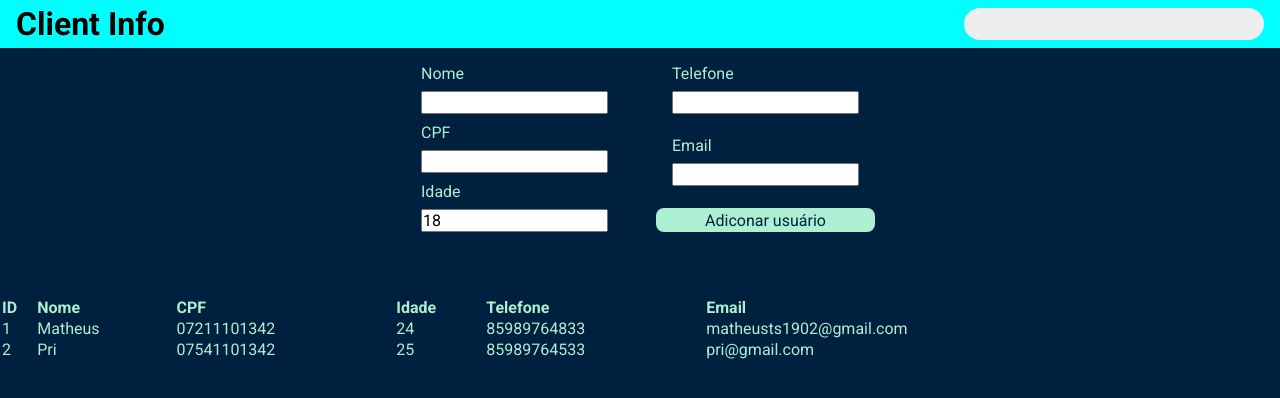
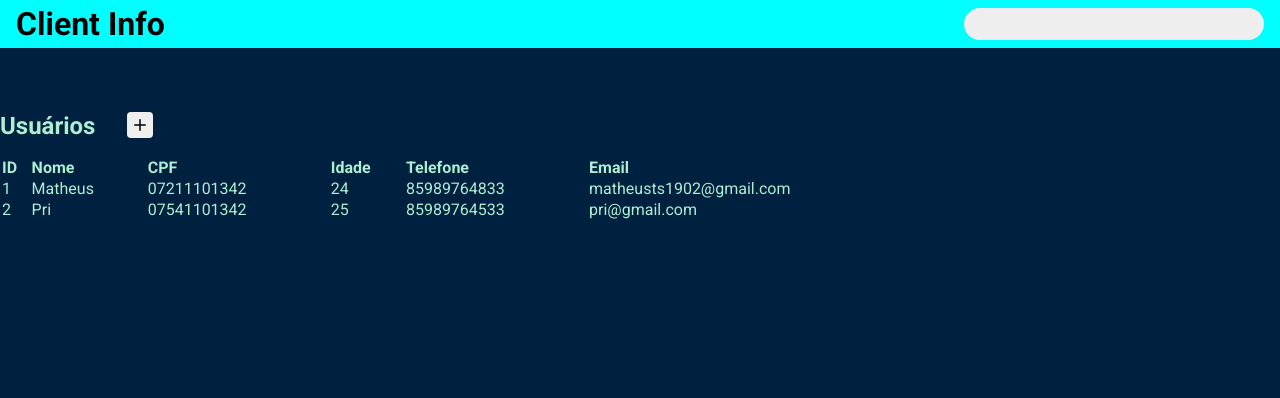
Before and after one commit to matheustsdev/data-table, a Next.js app: page / in a window 1280 px wide. Shown: the top 398 px of the page. Built offline with nearby package versions, Linux system fonts and the light colour scheme.

Commit message:
feat: add user button n simple modal

```diff
--- a/package.json
+++ b/package.json
@@ -13,6 +13,8 @@
     "next": "12.2.3",
     "react": "18.2.0",
     "react-dom": "18.2.0",
+    "react-icons": "^4.4.0",
+    "react-modal": "^3.15.1",
     "sass": "^1.54.0"
   },
   "devDependencies": {
@@ -20,6 +22,7 @@
     "@types/node": "18.6.3",
     "@types/react": "18.0.15",
     "@types/react-dom": "18.0.6",
+    "@types/react-modal": "^3.13.1",
     "eslint": "8.21.0",
     "eslint-config-next": "12.2.3",
     "typescript": "4.7.4"
--- /dev/null
+++ b/src/components/AddUserButton/index.tsx
@@ -0,0 +1,73 @@
+import { FormEvent, useState } from 'react';
+import { BsPlus } from 'react-icons/bs';
+import Modal from 'react-modal';
+import { UserProps, useUsers } from '../../hook/useUsers';
+import styles from './styles.module.scss';
+
+export function AddUserButton() {
+  const { users, addUser } = useUsers();
+
+  const [isOpen, setIsOpen] = useState(false);
+  const [name, setName] = useState('');
+  const [cpf, setCpf] = useState('');
+  const [age, setAge] = useState(18);
+  const [phone, setPhone] = useState('');
+  const [email, setEmail] = useState('');
+
+  function handleAddUser(e: FormEvent) {
+    e.preventDefault();
+    const newUser: UserProps = {
+      id: users ? String(users.length + 1) : '1',
+      name,
+      age,
+      cpf,
+      email,
+      phone,
+    };
+
+    return addUser(newUser);
+  }
+
+  return (
+    <>
+      <button className={styles.addButton} type={'button'} onClick={() => setIsOpen(true)}>
+        <BsPlus />
+      </button>
+      <Modal
+        className={styles.modalBody}
+        isOpen={isOpen}
+        onRequestClose={() => setIsOpen(false)}
+        overlayClassName={styles.modalOverlay}
+      >
+        <form onSubmit={(e) => handleAddUser(e)} className={styles.form}>
+          <div>
+            <div className={styles.inputContainer}>
+              <label>Nome</label>
+              <input value={name} onChange={(e) => setName(e.target.value)} />
+            </div>
+            <div className={styles.inputContainer}>
+              <label>CPF</label>
+              <input value={cpf} onChange={(e) => setCpf(e.target.value)} />
+            </div>
+            <div className={styles.inputContainer}>
+              <label>Idade</label>
+              <input value={age} onChange={(e) => setAge(Number(e.target.value))} />
+            </div>
+          </div>
+
+          <div>
+            <div className={styles.inputContainer}>
+              <label>Telefone</label>
+              <input value={phone} onChange={(e) => setPhone(e.target.value)} />
+            </div>
+            <div className={styles.inputContainer}>
+              <label>Email</label>
+              <input value={email} onChange={(e) => setEmail(e.target.value)} />
+            </div>
+            <button type="submit">Adiconar usuário</button>
+          </div>
+        </form>
+      </Modal>
+    </>
+  );
+}
--- /dev/null
+++ b/src/components/AddUserButton/styles.module.scss
@@ -0,0 +1,80 @@
+.addButton {
+  width: 1.625rem;
+  height: 1.625rem;
+
+  display: flex;
+  justify-content: center;
+  align-items: center;
+
+  border: none;
+  border-radius: 4px;
+
+  transition: ease-in-out 0.2s transform;
+  &:hover {
+    transform: scale(1.1);
+  }
+
+  svg {
+    font-size: 1.5rem;
+    color: black;
+  }
+}
+
+.modalBody {
+  width: 500px;
+  height: 500px;
+
+  border-radius: 0.5rem;
+  background-color: white;
+
+  form {
+    display: flex;
+    justify-content: center;
+    padding: 1rem 1rem;
+    height: 200px;
+
+    color: black;
+
+    div {
+      display: flex;
+      flex-direction: column;
+      justify-content: space-between;
+
+      padding: 0 1rem;
+
+      .inputContainer {
+        display: flex;
+        flex-direction: column;
+
+        height: 50px;
+      }
+    }
+
+    button {
+      background-color: var(--primary-mint);
+      border: none;
+      color: var(--primary-blue);
+      border-radius: 0.5rem;
+      height: 1.5rem;
+
+      transition: 0.2s linear transform;
+      &:hover {
+        transform: scale(1.05);
+      }
+    }
+  }
+}
+
+.modalOverlay {
+  display: flex;
+  justify-content: center;
+  align-items: center;
+
+  position: absolute;
+  top: 0;
+
+  width: 100%;
+  height: 100vh;
+
+  background-color: rgb(0, 0, 0, 0.5);
+}
--- a/src/components/UsersTable/index.tsx
+++ b/src/components/UsersTable/index.tsx
@@ -1,40 +1,32 @@
 import { UserProps } from '../../hook/useUsers';
-import styles from './styles.module.scss'
+import { AddUserButton } from '../AddUserButton';
+import styles from './styles.module.scss';
 
 interface UsersTableProps {
-    users: UserProps[]
+  users: UserProps[];
 }
 
-export function UsersTable({users}: UsersTableProps) {
-
-
+export function UsersTable({ users }: UsersTableProps) {
   return (
+    <>
+      <div className={styles.tableHeader}>
+        <h2>Usuários</h2>
+        <AddUserButton />
+      </div>
       <table className={styles.userstable}>
         <thead>
           <tr>
-                    <th>
-                        ID
-                    </th>
-                    <th>
-                        Nome
-                    </th>
-                    <th>
-                        CPF
-                    </th>
-                    <th>
-                        Idade
-                    </th>
-                    <th>
-                        Telefone
-                    </th>
-                    <th>
-                        Email
-                    </th>
+            <th>ID</th>
+            <th>Nome</th>
+            <th>CPF</th>
+            <th>Idade</th>
+            <th>Telefone</th>
+            <th>Email</th>
           </tr>
         </thead>
         <tbody>
-                {
-                  users && (users.map(user => {
+          {users &&
+            users.map((user) => {
               return (
                 <tr key={user.id}>
                   <td>{user.id}</td>
@@ -44,12 +36,10 @@ export function UsersTable({users}: UsersTableProps) {
                   <td>{user.phone}</td>
                   <td>{user.email}</td>
                 </tr>
-                        )
-                    }))
-                }
+              );
+            })}
         </tbody>
       </table>
-    )
-
-
+    </>
+  );
 }
--- a/src/components/UsersTable/styles.module.scss
+++ b/src/components/UsersTable/styles.module.scss
@@ -1,15 +1,12 @@
-.userstable{
-    width: 90%;
+.userstable {
+  width: 75%;
 
   thead {
     text-align: left;
   }
 
-
-    tbody{
-
+  tbody {
     tr {
-
       transition: 0.1s linear transform;
       &:hover {
         transform: translateX(1rem);
@@ -17,3 +14,13 @@
     }
   }
 }
+
+.tableHeader {
+  display: flex;
+
+  padding: 1rem 0;
+
+  button {
+    margin-left: 2rem;
+  }
+}
--- a/src/pages/home.module.scss
+++ b/src/pages/home.module.scss
@@ -1,43 +1,3 @@
 .table {
-
-        margin-top: 3rem;
-
+  margin-top: 3rem;
 }
-
-.form{
-    display: flex;
-    justify-content: center;
-    padding: 1rem 1rem;
-    height: 200px;
-
-
-
-    div {
-        display: flex;
-        flex-direction: column;
-        justify-content: space-between;
-
-        padding: 0 1rem;
-
-        .inputContainer {
-            display: flex;
-            flex-direction: column;
-
-            height: 50px;
-        }
-
-    }
-
-    button {
-        background-color: var(--primary-mint);
-        border: none;
-        color: var(--primary-blue);
-        border-radius: 0.5rem;
-        height: 1.5rem;
-
-        transition: 0.2s linear transform;
-        &:hover {
-            transform: scale(1.05);
-        }
-    }
-}
--- a/src/pages/index.tsx
+++ b/src/pages/index.tsx
@@ -1,93 +1,19 @@
-import { FormEvent, useState } from "react";
-import { FilterBar } from "../components/FilterBar";
-import { Header } from "../components/Header";
-import { UsersTable } from "../components/UsersTable";
-import { UserProps, useUsers } from "../hook/useUsers";
+import { FormEvent, useState } from 'react';
+import { AddUserButton } from '../components/AddUserButton';
+import { Header } from '../components/Header';
+import { UsersTable } from '../components/UsersTable';
+import { UserProps, useUsers } from '../hook/useUsers';
 
-import styles from "./home.module.scss"
+import styles from './home.module.scss';
 
 export default function Home() {
-  const {users, addUser} = useUsers()
-  const [name, setName] = useState("")
-  const [cpf, setCpf] = useState("")
-  const [age, setAge] = useState(18)
-  const [phone, setPhone] = useState("")
-  const [email, setEmail] = useState("")
-
-
-  function handleAddUser(e: FormEvent) {
-    e.preventDefault()
-    const newUser: UserProps = {
-      id: users ? String(users.length + 1) : "1",
-      name,
-      age,
-      cpf,
-      email,
-      phone
-    }
-
-    return addUser(newUser)
-
-  }
-
+  const { users, addUser } = useUsers();
   return (
     <>
-      <Header/>
-      <form onSubmit={e => handleAddUser(e)} className={styles.form}>
-        <div>
-          <div className={styles.inputContainer}>
-
-            <label>
-              Nome
-            </label>
-            <input value={name} onChange={e => setName(e.target.value)}/>
-          </div>
-          <div className={styles.inputContainer}>
-
-            <label>
-              CPF
-            </label>
-            <input value={cpf} onChange={e => setCpf(e.target.value)}/>
-          </div>
-
-          <div className={styles.inputContainer}>
-
-            <label>
-              Idade
-            </label>
-            <input value={age} onChange={e => setAge(Number(e.target.value))}/>
-          </div>
-
-        </div>
-        <div>
-
-          <div className={styles.inputContainer}>
-            <label>
-              Telefone
-            </label>
-            <input value={phone} onChange={e => setPhone(e.target.value)}/>
-          </div>
-
-
-          <div className={styles.inputContainer}>
-            <label>
-              Email
-            </label>
-            <input value={email} onChange={e => setEmail(e.target.value)}/>
-          </div>
-
-
-          <button type="submit">
-            Adiconar usuário
-          </button>
-        </div>
-      </form>
+      <Header />
       <main className={styles.table}>
-        <UsersTable users={users}/>
+        <UsersTable users={users} />
       </main>
-
     </>
-  )
-
-
+  );
 }
```
Also changed, not shown: src/components/Header/index.tsx (+8 -10 lines), .eslintrc.json, 1 other file (tests, documents, lock files or other folders). Lines whose indentation alone changed are shown as unchanged.
